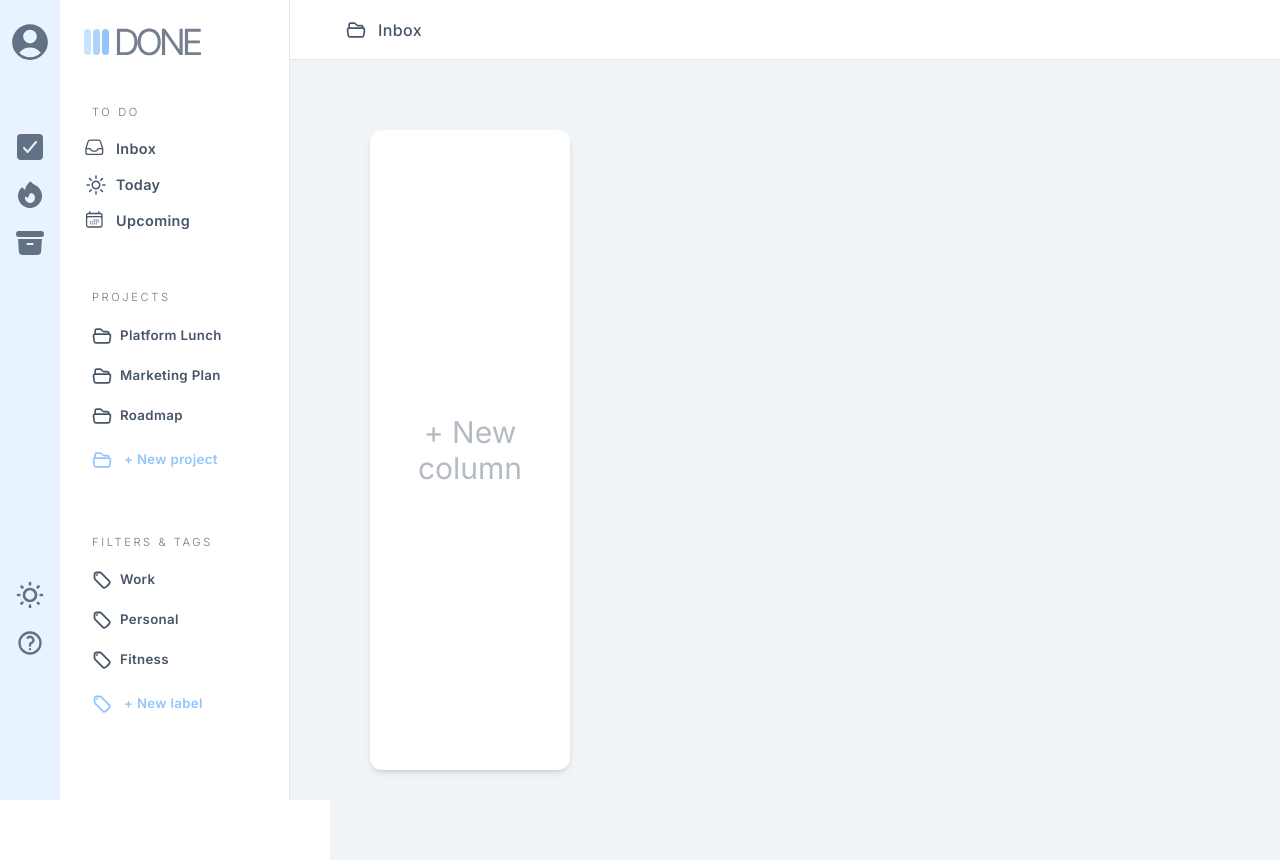
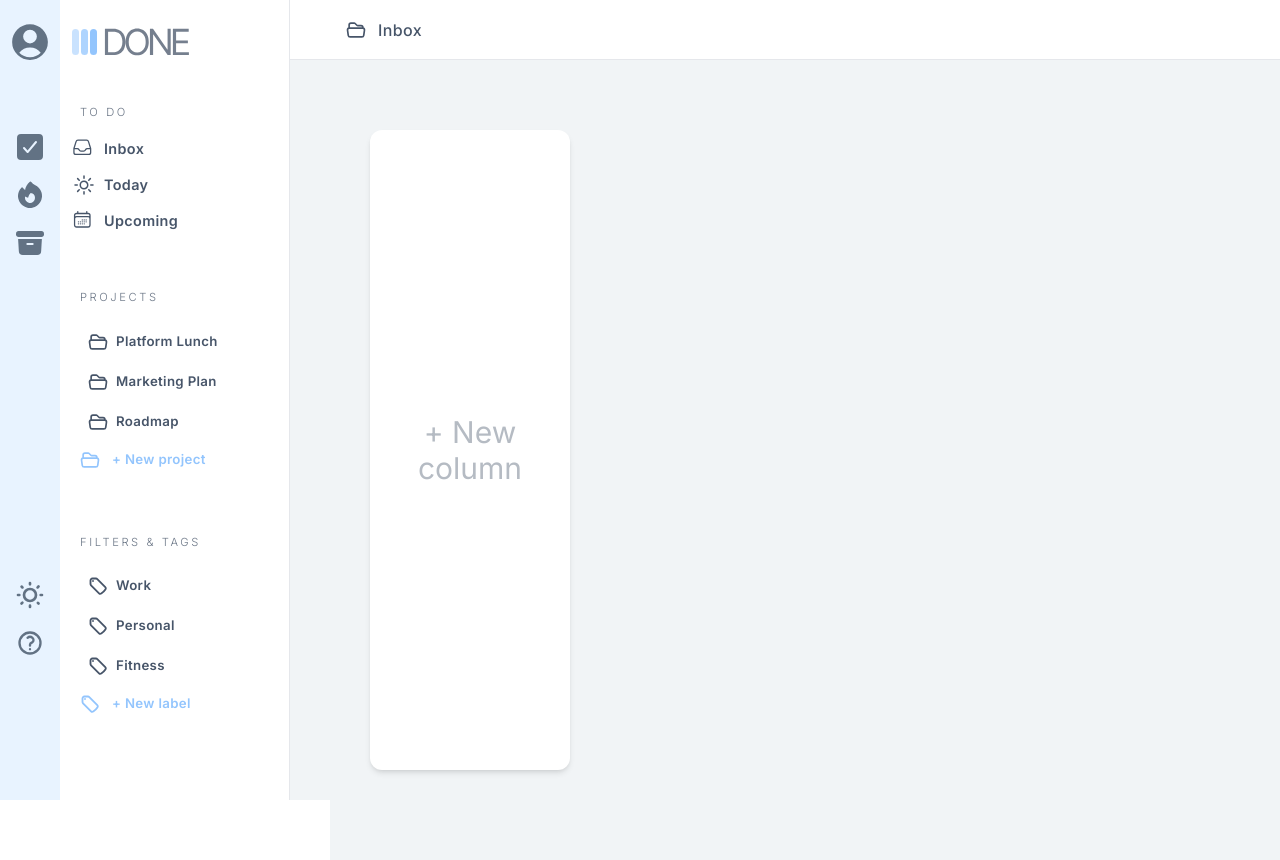
Before and after one commit to ayseakimsar/done-react-ts, a React (Vite) app: page / in a window 1280 px wide. Shown: the top 860 px of the page. Built offline with nearby package versions, Linux system fonts and the light colour scheme.

Commit message:
fix: minor accessibility issue

```diff
--- a/src/components/SecondarySidebar/SecondarySidebar.tsx
+++ b/src/components/SecondarySidebar/SecondarySidebar.tsx
@@ -33,7 +33,7 @@ export default function SecondarySidebar({
   labels,
 }: Props) {
   return (
-    <div className="col-start-2 col-end-3 row-start-1 row-end-3 flex h-[100vh] w-[230px] flex-col border-r-[1px] border-gray-200 bg-light-secondarySidebar pl-3 pt-[1.5rem]">
+    <div className="col-start-2 col-end-3 row-start-1 row-end-3 flex h-[100vh] w-[230px] flex-col border-r-[1px] border-gray-200 bg-light-secondarySidebar pt-[1.5rem]">
       <Logo />
       {/*Main filters*/}
       <div className="mb-14 mt-10 flex flex-col gap-4">
--- a/src/components/SecondarySidebar/SidebarSecondaryFilter.tsx
+++ b/src/components/SecondarySidebar/SidebarSecondaryFilter.tsx
@@ -48,7 +48,7 @@ export default function SidebarProjectFilter({
       onMouseEnter={() => setIsFilterHovered(true)}
       onMouseLeave={() => setIsFilterHovered(false)}
     >
-      <div className="flex h-10 items-center justify-between gap-3 px-3 pb-3 pl-5 text-[0.83em] font-semibold tracking-wide text-light-primaryText transition-all duration-300 hover:rounded-r-full hover:bg-light-mainSidebar">
+      <div className="flex h-10 items-center justify-between gap-3 px-3 pl-7 text-[0.83em] font-semibold tracking-wide text-light-primaryText transition-all duration-300 hover:rounded-r-full hover:bg-light-mainSidebar">
         <div className="flex items-center gap-2">
           <div>
             {filter.type === "project" ? <ProjectIcon /> : <LabelIcon />}
@@ -82,6 +82,14 @@ export default function SidebarProjectFilter({
         <div
           className={`flex gap-1 ${isFilterHovered ? "opacity-100" : "opacity-0"} transition-all duration-100 ease-linear`}
           onClick={() => handleDelete()}
+          tabIndex={0}
+          onFocus={() => setIsFilterHovered(true)}
+          onBlur={() => setIsFilterHovered(false)}
+          onKeyDown={(e) => {
+            if (e.key === "Enter" || e.key === " ") {
+              handleDelete();
+            }
+          }}
         >
           <TrashIcon />
         </div>
```
